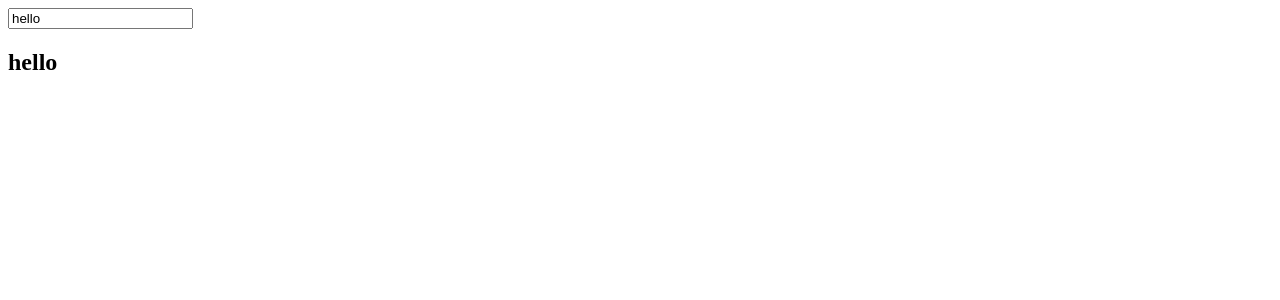
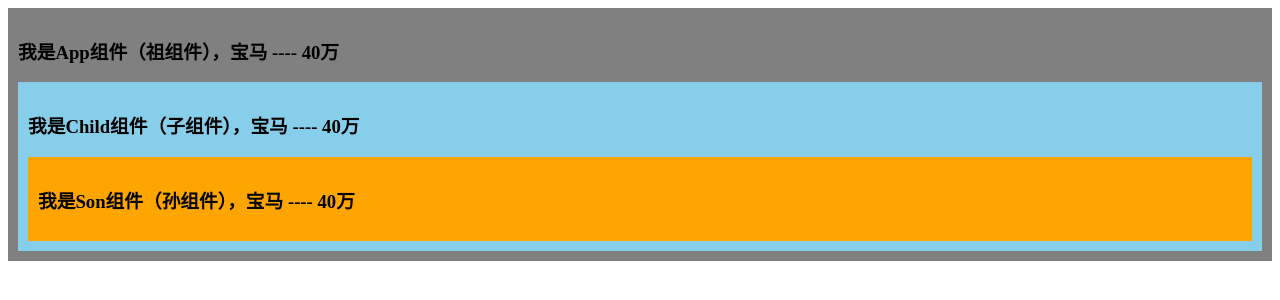
Before and after one commit to bulubulugaga/learnVue3, a Vue app: page / in a window 1280 px wide. Shown: the top 300 px of the page. Built offline with nearby package versions, Linux system fonts and the light colour scheme.

Commit message:
provide与inject

```diff
--- a/src/App.vue
+++ b/src/App.vue
@@ -1,40 +1,33 @@
 <template>
-  <input type="text" v-model="keyword" />
-  <h2>{{ keyword }}</h2>
+  <div class="app">
+    <h3>我是App组件（祖组件），{{ name }} ---- {{ price }}</h3>
+    <Child />
+  </div>
 </template>
 
 <script>
-import { ref, customRef } from 'vue'
+import Child from './components/Child.vue'
+import { reactive, toRefs, provide } from 'vue'
 export default {
   name: 'App',
+  components: { Child },
   setup() {
-    // 自定义ref
-    function myRef(value, delay) {
-      let timer;
-      return customRef((track, trigger) => ({
-        get() {
-          console.log(`有人从myRef这个容器中读取数据了，我把${value}值给他了`);
-          track();   // 通知vue追踪value值的变化
-          return value;
-        },
-        set(newVal) {
-          console.log(`有人把myRef这个容器中属性改为了：${newVal}`);
-          clearTimeout(timer);
-          timer = setTimeout(() => {
-            value = newVal;
-            trigger();   // 通知vue重新解析模板
-          }, delay);
-        }
-      }))
-    }
+    let car = reactive({
+      name: '宝马',
+      price: '40万'
+    })
 
-    // let keyword = ref('hello');   // 使用vue提供的ref
-    let keyword = myRef('hello', 500);   // 自定义ref
-
+    provide('car', car)  // 给自己的后代组件传递数据（所有后代都能接收 ）
 
     return {
-      keyword
+      ...toRefs(car)
     }
   }
 }
 </script>
+<style>
+.app {
+  background: gray;
+  padding: 10px;
+}
+</style>
--- /dev/null
+++ b/src/components/Child.vue
@@ -0,0 +1,28 @@
+<template>
+  <div class="child">
+    <h3>我是Child组件（子组件），{{ name }} ---- {{ price }}</h3>
+    <Son />
+  </div>
+</template>
+
+<script>
+import Son from './Son.vue'
+import { inject, toRefs } from 'vue'
+export default {
+  name: 'Child',
+  components: { Son },
+  setup() {
+    let car = inject('car');  // 不建议子组件使用，子组件使用props
+
+    return {
+      ...toRefs(car)
+    }
+  }
+}
+</script>
+<style>
+.child {
+  background: skyblue;
+  padding: 10px;
+}
+</style>
--- /dev/null
+++ b/src/components/Son.vue
@@ -0,0 +1,25 @@
+<template>
+  <div class="son">
+    <h3>我是Son组件（孙组件），{{ car.name }} ---- {{ car.price }}</h3>
+  </div>
+</template>
+
+<script>
+import { inject, toRefs } from 'vue'
+export default {
+  name: 'Son',
+  setup() {
+    let car = inject('car');
+
+    return {
+      car
+    }
+  }
+}
+</script>
+<style>
+.son {
+  background: orange;
+  padding: 10px;
+}
+</style>
```
Also changed, not shown: notes/03其它CompositionApi.md (+48 -26 lines).
